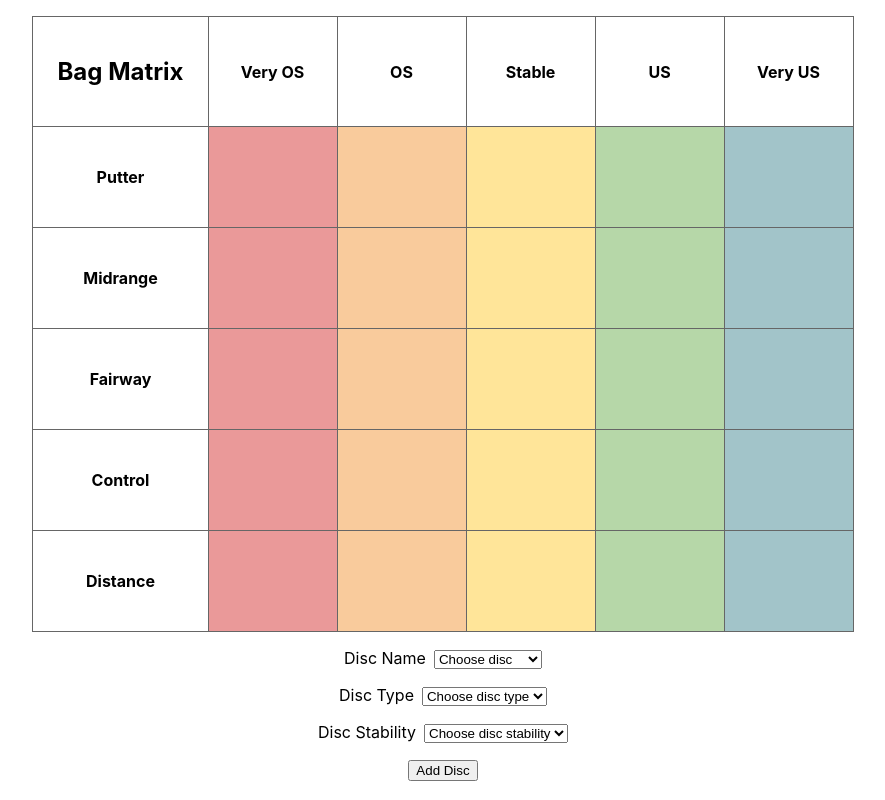
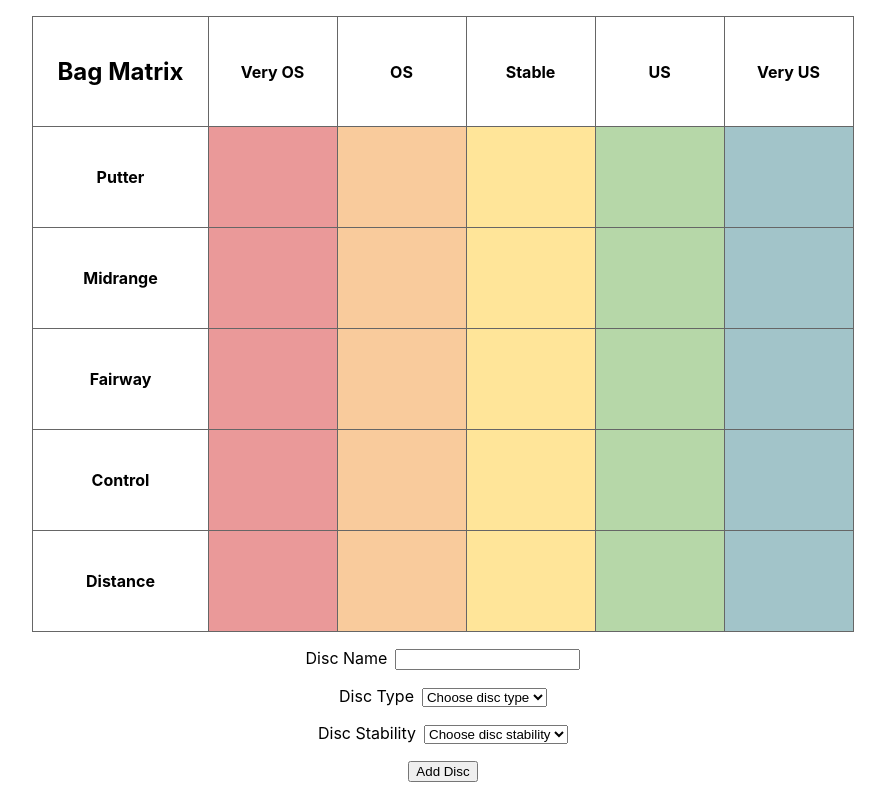
Before and after one commit to ducks/bag-builder, a React (Create React App) app: page / in a window 1280 px wide. Shown: the whole page, without its empty margins (197-1082 px from the left). Built offline with nearby package versions, Linux system fonts and the light colour scheme.

Commit message:
making disc field an input instead of select

```diff
--- a/src/DiscOptions.js
+++ b/src/DiscOptions.js
@@ -1,33 +1,10 @@
 import React from "react";
 
-import brands from './disc-list.json';
-import Discs from './Discs';
+import Input from './Input';
 import Select from './Select';
 
 class DiscOptions extends React.Component {
-  getDiscs(brands) {
-    let allDiscs = [];
-
-    brands.forEach(brand => {
-      let discs = brand.discs;
-
-      discs.forEach(disc => {
-        disc.plastics.forEach(plastic => {
-          allDiscs.push(`${plastic} ${disc.name}`);
-        });
-      });
-    });
-
-    return allDiscs;
-  }
-
   render() {
-    const discs = this.getDiscs(brands);
-
-    const options = discs.map((disc, i) => (
-      { title: disc, value: disc }
-    ));
-
     const types = [
       { title: 'Putter', value: 'putters' },
       { title: 'Midrange', value: 'midranges' },
@@ -47,14 +24,13 @@ class DiscOptions extends React.Component {
     return (
       <form
         onSubmit={ this.props.handleSubmit }>
-        <Select
+        <Input
           title = { 'Disc Name' }
           value = { this.props.form.name }
           name = { 'name' }
-          options = { options }
           placeholder = { 'Choose disc' }
           handleChange={ this.props.handleChange }>
-        </Select>
+        </Input>
         <Select
           title = { 'Disc Type' }
           value = { this.props.form.type }
--- /dev/null
+++ b/src/Input.js
@@ -0,0 +1,15 @@
+import React from 'react';
+
+const Input = (props) => {
+  return (
+    <div className="form-group">
+      <label htmlFor={ props.name }> { props.title }</label>
+      <input
+        name={ props.name }
+        onChange={ props.handleChange.bind(this) }>
+      </input>
+    </div>
+  )
+}
+
+export default Input;
--- a/src/disc-list.json
+++ /dev/null
@@ -1,24 +0,0 @@
-[
-  {
-    "name": "kastaplast",
-    "plastics": [
-      "K1", "K2", "K3", "K1 Glow"
-    ],
-    "discs": [
-      {
-        "name": "Reko",
-        "plastics": [
-          "K1", "K1 Glow", "K3"
-        ],
-        "stability": "stable"
-      },
-      {
-        "name": "Berg",
-        "plastics": [
-          "K1", "K1 Glow", "K2", "K3"
-        ],
-        "stability": "overstable"
-      }
-    ]
-  }
-]
```
